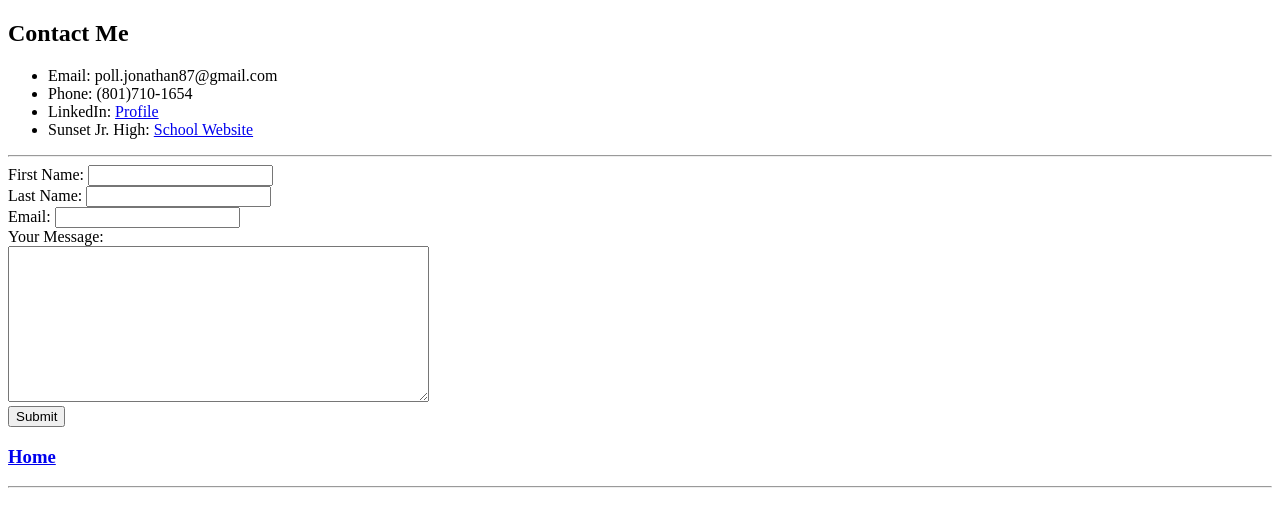
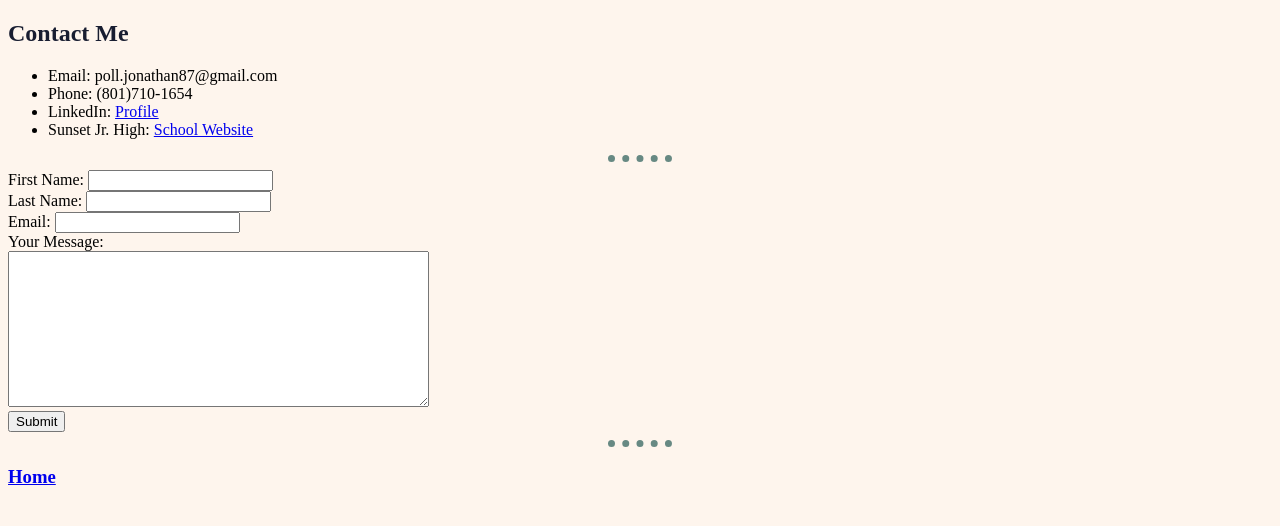
Before and after one commit to jopoll87/CV, a plain HTML site: page contact_me.html in a window 1280 px wide. Drawn offline with Linux system fonts and the light colour scheme.

Commit message:
Add files via upload

```diff
--- /dev/null
+++ b/CSS/styles.css
@@ -0,0 +1,24 @@
+body{
+	background-color: #FEF5ED;
+}
+
+hr {
+	border-style: none;
+	border-top-style: dotted;
+	border-color: #678983;
+	height: 0;
+	width: 5%;
+	border-width: 7px;
+}
+
+h1 {
+	color: #181D31;
+}
+
+h2 {
+	color: #181D31;
+}
+
+h3 {
+	color: #181D31;
+}
--- a/contact_me.html
+++ b/contact_me.html
@@ -4,6 +4,7 @@
 <head>
   <meta charset="utf-8">
   <title>Jon Poll Contact Me</title>
+  <link rel="stylesheet" href="css/styles.css"/>
 </head>
 
 <body>
@@ -31,9 +32,12 @@
 
   </form>
 
+  <hr>
+
   <h3><a href="index.html">Home</a></h3>
 
-  <hr>
+
+
 
 </body>
 
```
Also changed, not shown: index.html (+2 -0 lines), 1 other file.
